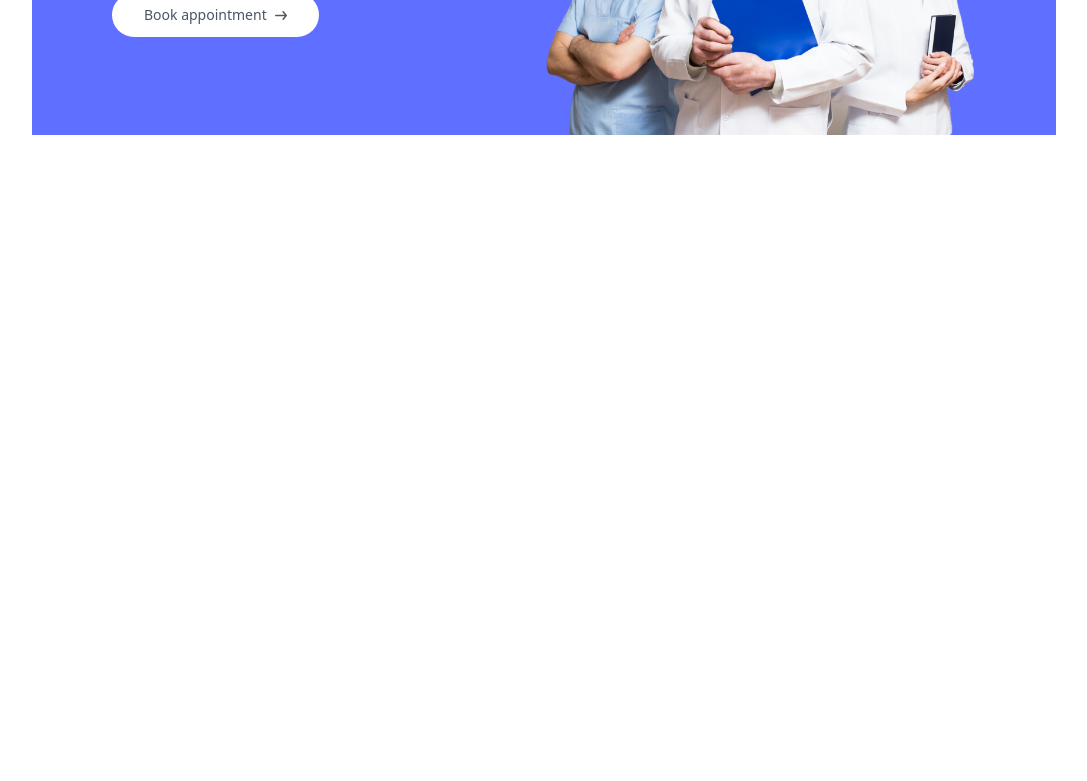
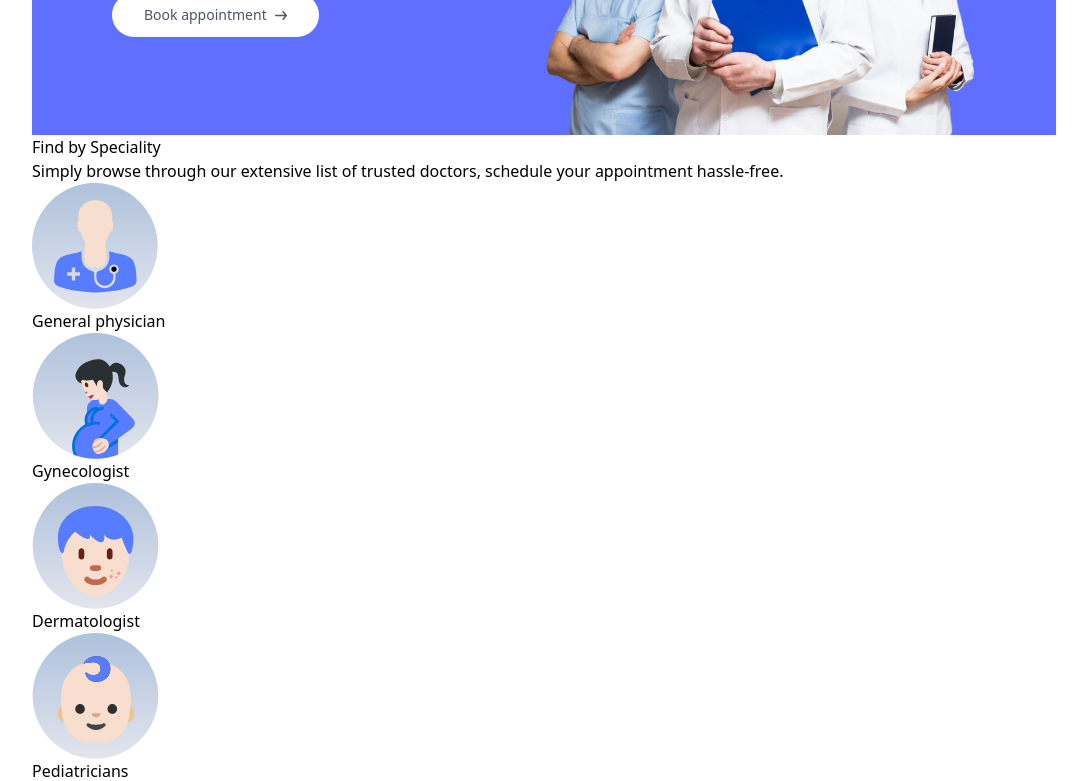
Before and after one commit to tgabriel22/HealthBooking, a React (Vite) app in the folder frontend/: page / in a window 1280 px wide. Shown: the part 580-1361 px from the top of the page, without its empty margins (96-1183 px from the left). Before the commit the page ends 800 px from the top, so only its background shows below. Built offline with nearby package versions, Linux system fonts and the light colour scheme.

Commit message:
Implementation of the speciality section

```diff
--- /dev/null
+++ b/frontend/src/components/SpecialityMenu.jsx
@@ -0,0 +1,23 @@
+import React from 'react'
+import { specialityData } from '../assets/assets'
+import {Link} from 'react-router-dom'
+
+const SpecialityMenu = () => {
+  return (
+    <div id='speciality'>
+        <h1>Find by Speciality</h1>
+        <p>Simply browse through our extensive list of trusted doctors, schedule your appointment hassle-free.</p>
+        <div>
+            {specialityData.map((item,index)=>(
+                <Link key={index} to={`/doctors/${item.speciality}`}>
+                    <img src={item.image} alt="" />
+                    <p>{item.speciality}</p>
+                </Link>
+            ))}
+
+        </div>
+    </div>
+  )
+}
+
+export default SpecialityMenu
--- a/frontend/src/pages/Home.jsx
+++ b/frontend/src/pages/Home.jsx
@@ -1,10 +1,14 @@
 import React from 'react'
 import Header from '../components/Header'
+import SpecialityMenu from '../components/SpecialityMenu'
 
 const Home = () => {
   return (
     // <div>Home</div>
-    <div><Header/></div>
+    <div>
+      <Header/>
+      <SpecialityMenu/>
+    </div>
   )
 }
 
```
